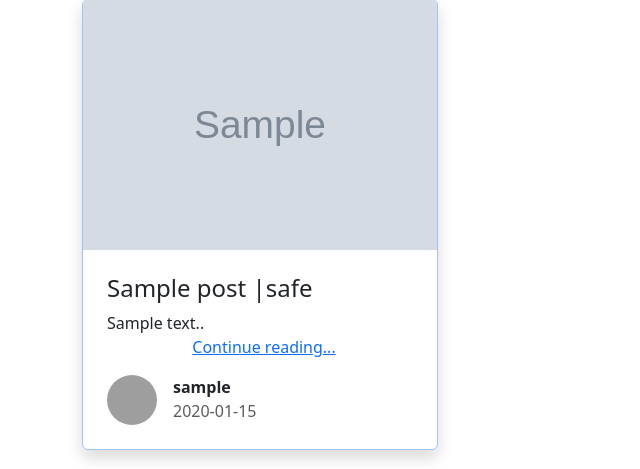
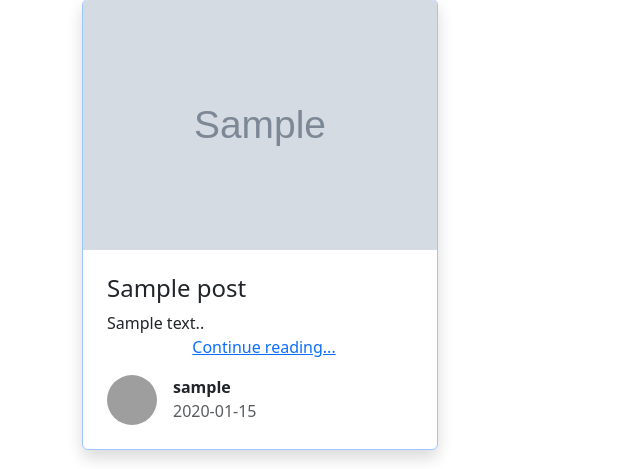
Before and after one commit to Ecode2/Flask_blog, a Flask app: page / in a window 1280 px wide. Shown: the part 847-1316 px from the top of the page, without its empty margins (0-640 px from the left). Run offline with Flask 3, Linux system fonts and the light colour scheme; tables that the repository leaves empty hold one stand-in row (values such as "Sample post"); grey boxes marked "Sample" are stand-in pictures; some libraries are stand-ins or nearby versions; grey boxes are pictures that could not be loaded.

Commit message:
Update index.html

```diff
--- a/flasker/templates/blog/index.html
+++ b/flasker/templates/blog/index.html
@@ -51,7 +51,7 @@
                             <a class="text-primary card-text mb-0" href="{{url_for('blog.update', id=post['id'])}}">Update</a>
                             {% endif %}
 
-                            <h4 class="card-title">{{post["title"]}} |safe </h4>
+                            <h4 class="card-title">{{post["title"] |safe }} </h4>
                             <p class="card-text">
                                 {{ post["body"][:150] }}.
                                 <a class="ps-2 d-flex justify-content-center cursor-pointer align-items-center" href="{{url_for("blog.blog_post", id=post["id"])}}">Continue reading...</a>
```
